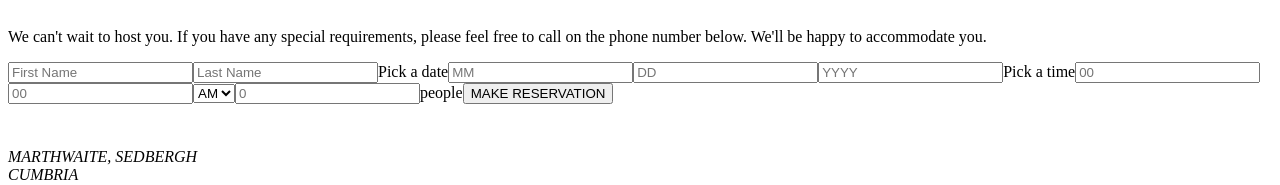
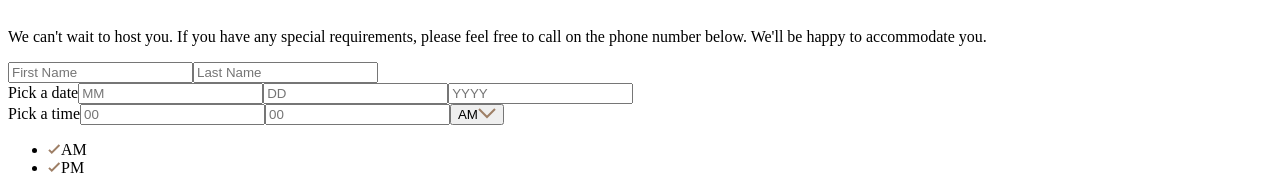
Before and after one commit to annaduong17/restaurant-website, a React (Create React App) app: page /reservations in a window 1280 px wide. Shown: the part 732-917 px from the top of the page. Built offline with nearby package versions, Linux system fonts and the light colour scheme.

Commit message:
add icons to BookingForm

```diff
--- a/src/components/BookingForm.js
+++ b/src/components/BookingForm.js
@@ -1,26 +1,52 @@
 function BookingForm() {
   return (
-    <form>
+    <form >
+      <section>
         <input type="text" placeholder="First Name" />
         <input type="text" placeholder="Last Name" />
+      </section>
 
+      <section>
         <label htmlFor="">Pick a date</label>
         <input type="text" placeholder="MM"/>
         <input type="text" placeholder="DD"/>
         <input type="text" placeholder="YYYY"/>
+      </section>
 
+      <section>
         <label htmlFor="">Pick a time</label>
         <input type="text" placeholder="00"/>
         <input type="text" placeholder="00"/>
-     <select type="text" placeholder="AM">
-      <option value="am">AM</option>
-      <option value="pm">PM</option>
-     </select>
+        <button>
+        <span>AM</span>
+        <img src="/images/icons/icon-arrow.svg" alt="arrow icon" />
+        </button>
 
-     <input type="text" placeholder="0"/>
-     <label htmlFor="">people</label>
+        <ul>
+        <li>
+          <img src="/images/icons/icon-check.svg" alt="check icon" />
+          <span>AM</span>
+        </li>
+        <li>
+          <img src="/images/icons/icon-check.svg" alt="check icon" />
+          <span>PM</span>
+        </li>
+        </ul>
+      </section>
 
-     <button>MAKE RESERVATION</button>
+      <section>
+        <button>
+          <img src="/images/icons/icon-minus.svg" alt="minus icon" />
+        </button>
+        <span>0 people</span>
+        <button>
+          <img src="/images/icons/icon-plus.svg" alt="plus icon" />
+        </button>
+      </section>
+
+      <section>
+        <button type="submit">MAKE RESERVATION</button>
+      </section>
 
     </form>
   );
```
Lines whose indentation alone changed are shown as unchanged.
